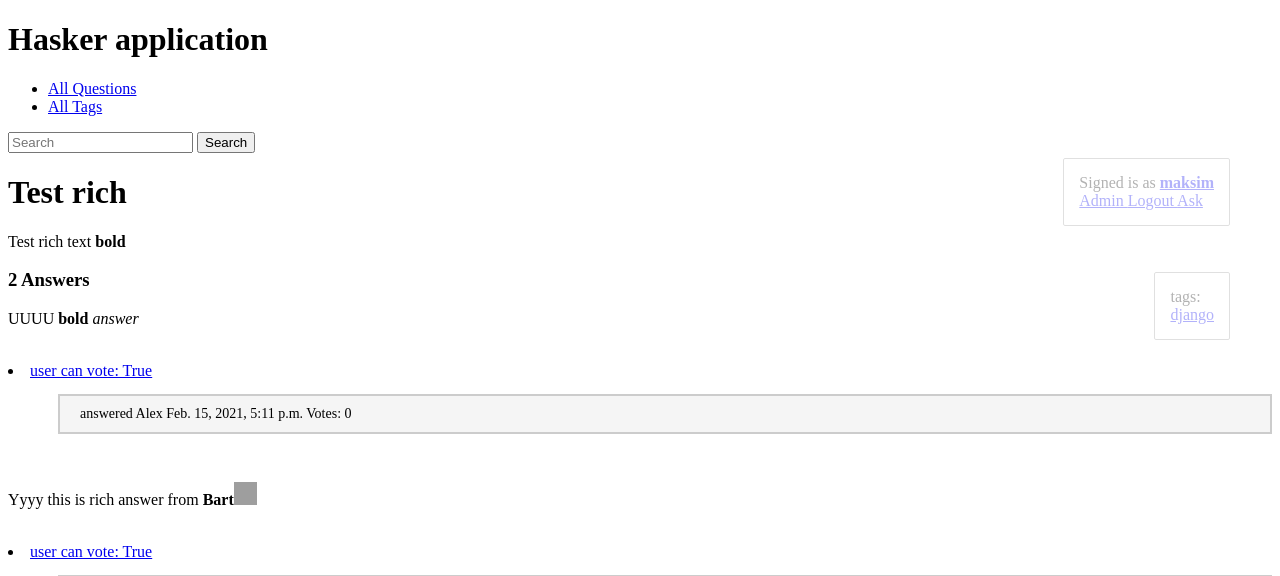
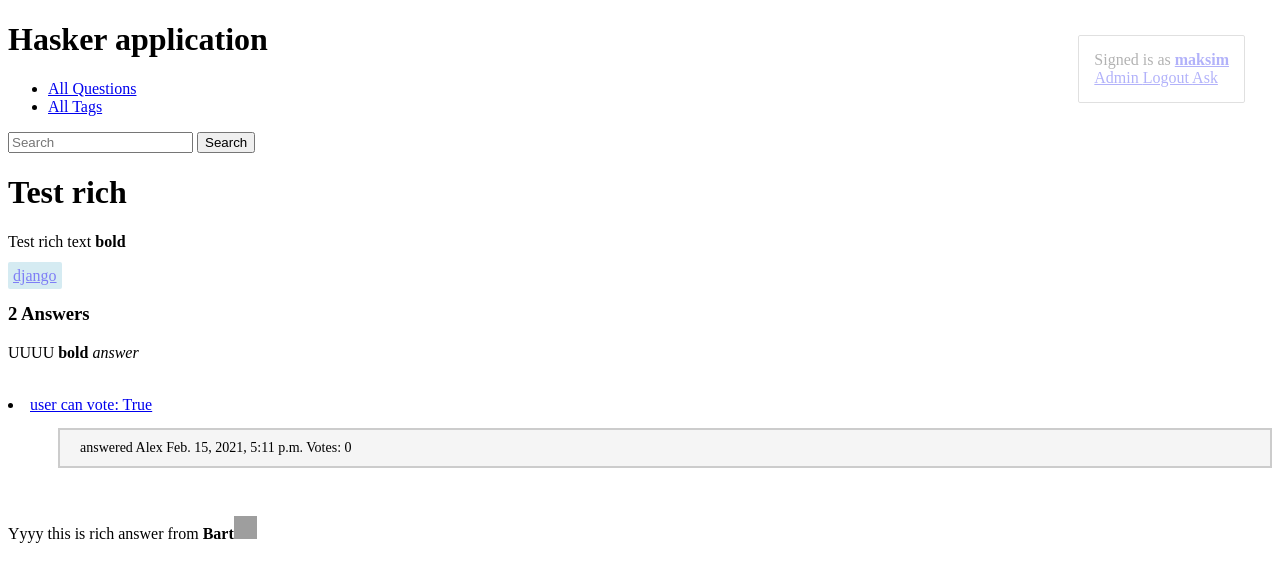
Before and after one commit to raptor72/hasker, a Django app: a page that uses hasker/templates/hasker/question_detail.html in a window 1280 px wide. Shown: the top 576 px of the page. Run offline with Django 3.2, Linux system fonts and the light colour scheme; a user stored in the database is signed in; data comes from the database, SQL or seed files in the repository; both versions use the stored data as it was after the commit; some libraries are stand-ins or nearby versions.

Commit message:
Move login panel to up and chenge tags style

```diff
--- a/hasker/templates/hasker/question_detail.html
+++ b/hasker/templates/hasker/question_detail.html
@@ -13,10 +13,9 @@
         {{ question.content | safe }}
     </p>
 
-    <div class="admin-panel">
-        <div> tags: </div>
+    <div>
        {% for tag in question.tags.all %}
-        <a href="{{ tag.get_absolute_url }}">{{ tag.title }}</a>
+        <a class="tag" href="{{ tag.get_absolute_url }}">{{ tag.title }}</a>
        {% endfor %}
     </div>
 
--- a/static/css/styles.css
+++ b/static/css/styles.css
@@ -3,12 +3,11 @@
     border: 1px solid #999;
     border-radius: 2px;
     position: fixed;
-    right: 50px;
-    /* bottom: 30px; */
-    head: 15px;
+    right: 30px;
+    top: 30px; /* отступ блока сверху */
     opacity: 0.3; /* brightness */
-    padding: 15px;
-    margin: 5px 0;  /*  resize more wide  */
+    padding: 15px; /* отступы внутри блока */
+    margin: 5px;  /*  resize more wide  */
 }
 
 .admin-panel:hover {
@@ -30,3 +29,16 @@ a.edit, a.delete {
     background-color: #f5f5f5;
     border: 2px solid #cccccc;
 }
+
+.tag {
+    background-color: #add8e6;
+    border-radius: 2px;
+    opacity: 0.5; /* brightness */
+    padding: 5px;
+    /* padding: 10px 20px 10px 20px; */
+    /* margin-right: 1500px; */
+    right: 0;
+    /* margin: 5px 0; */
+    /* font-size: 1.1vw; */
+    /* float: left; */
+}
```
Also changed, not shown: db.sqlite3.
